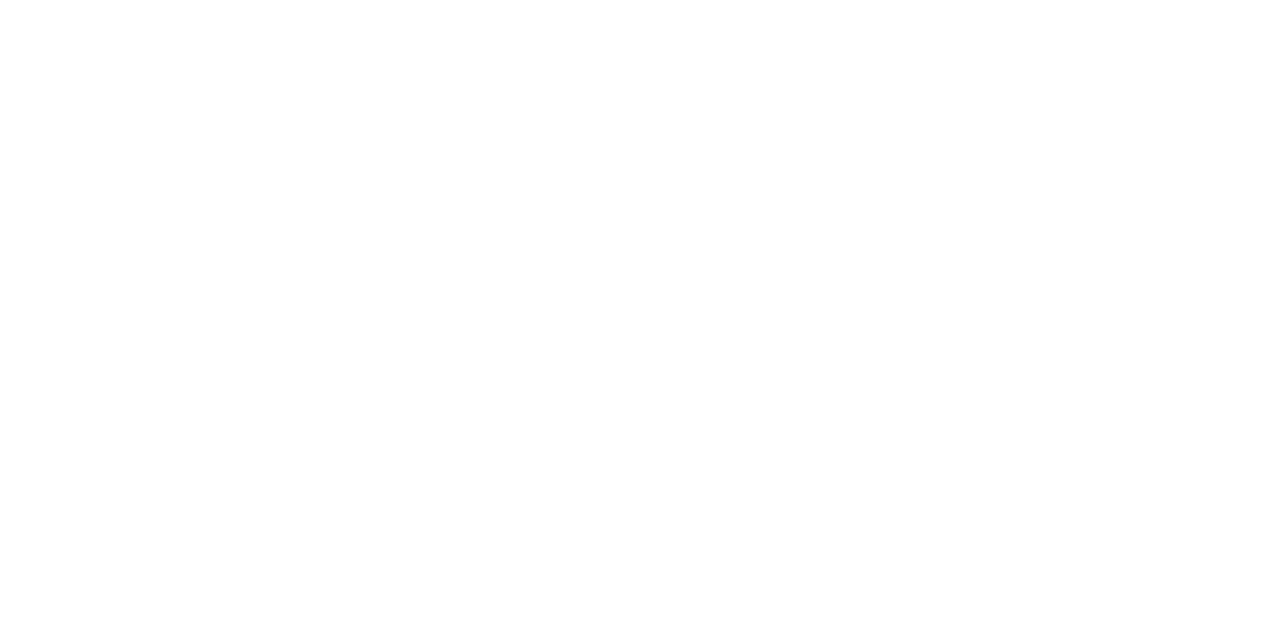
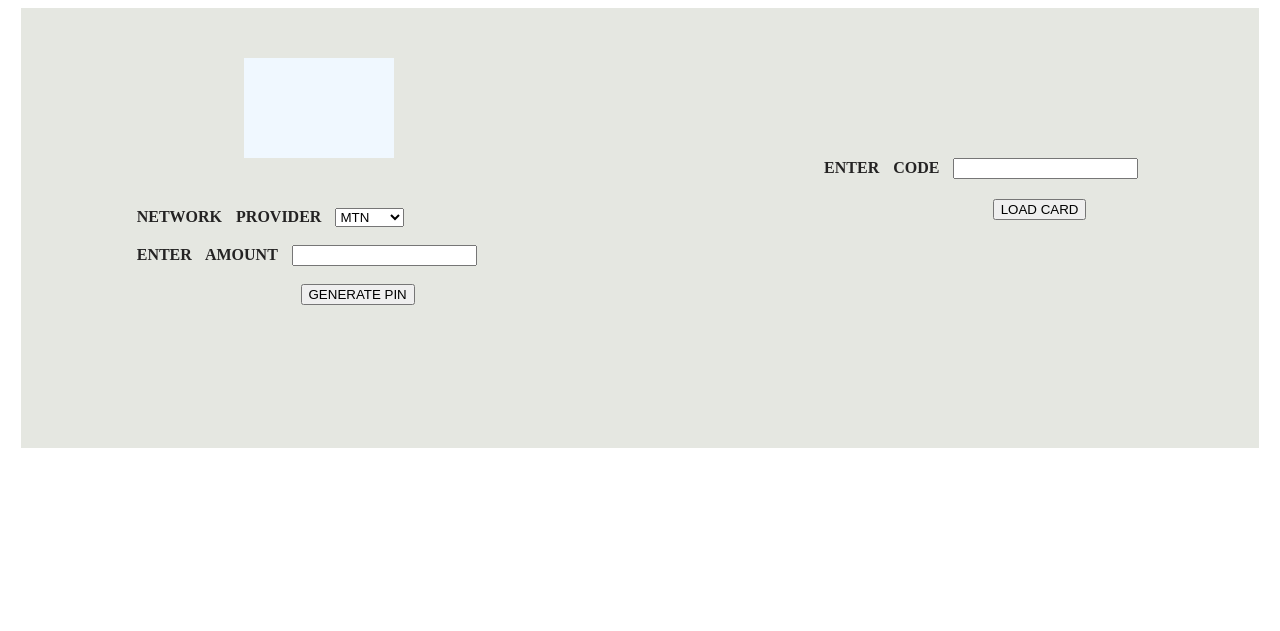
Before and after one commit to JosephLee0/recharge-card, a plain HTML site: page index.html in a window 1280 px wide. Drawn offline with Linux system fonts and the light colour scheme.

```diff
--- a/index.html
+++ b/index.html
@@ -4,14 +4,35 @@
     <meta charset="UTF-8" />
     <meta http-equiv="X-UA-Compatible" content="IE=edge" />
     <meta name="viewport" content="width=device-width, initial-scale=1.0" />
+    <link rel="stylesheet" href="style.css" />
     <title>Recharge Card</title>
   </head>
   <body>
-    <div class="container">
-      <div></div>
-      <div></div>
-      <div></div>
-      <div></div>
+    <div class="container clearfix">
+      <div class="tophalf">
+        <div class="logoD"></div>
+        <div class="inpD">
+          <label for="network">NETWORK PROVIDER</label>
+          <select name="network" id="network">
+            <option value="mtn">MTN</option>
+            <option value="airtel">AIRTEL</option>
+            <option value="glo">GLO</option>
+            <option value="visa">VISA</option>
+          </select>
+          <br /><br />
+          ENTER AMOUNT <input type="text" id="amnt" /> <br /><br />
+          <div class="g">
+            <button onclick="pinGenerator()">GENERATE PIN</button>
+          </div>
+        </div>
+      </div>
+      <div class="secondhalf">
+        ENTER CODE <input type="text" id="loading" /> <br />
+        <button class="l" onclick="loadCard()">LOAD CARD</button>
+      </div>
+      <div class="downC">
+        <table class="showT"></table>
+      </div>
     </div>
     <script src="script.js"></script>
   </body>
--- a/script.js
+++ b/script.js
@@ -48,3 +48,11 @@
 // data = JSON.parse(get());
 // console.log("2", data);
 // localStorage.clear();
+
+let logoDisplay = document.querySelector(".logoD");
+let amountGenerated = document.querySelector("#amnt");
+let networkProvider = document.querySelector("#network");
+let loadPin = document.querySelector("#loading");
+
+function pinGenerator() {}
+function loadCard() {}
--- a/style.css
+++ b/style.css
@@ -1,3 +1,77 @@
+.container {
+  width: 90%;
+  height: auto;
+  margin: auto;
+  background-color: rgb(229, 231, 225);
+  padding: 30px;
+  padding-left: 50px;
+  padding-right: 50px;
+}
+
+.clearfix::after {
+  clear: both;
+  content: "";
+  display: block;
+}
+
+.tophalf {
+  width: 40%;
+  height: 300px;
+  float: left;
+  margin: auto;
+  margin-bottom: 20px;
+  padding: 20px;
+  align-items: center;
+  color: rgb(36, 35, 35);
+  font-weight: bold;
+}
+
+.secondhalf {
+  width: 40%;
+  float: right;
+  margin: auto;
+  margin-top: 120px;
+  /* margin-right: 20%; */
+  text-align: center;
+  font-weight: bold;
+  word-spacing: 10px;
+  color: rgb(36, 35, 35);
+}
+
+.l {
+  margin: 20px;
+  margin-left: 30%;
+}
+
+.downC {
+  width: 80%;
+  clear: both;
+  margin: auto;
+  padding: 10px;
+  align-content: center;
+  color: rgb(36, 35, 35);
+}
+
+.logoD {
+  background-color: aliceblue;
+  width: 150px;
+  margin: auto;
+  height: 100px;
+}
+
+.inpD {
+  width: 80%;
+  margin: auto;
+  height: 400px;
+  margin-top: 30px;
+  padding: 20px;
+  word-spacing: 10px;
+}
+
+.g {
+  padding-left: 45%;
+}
+
 .hidden {
   display: none;
 }
```
